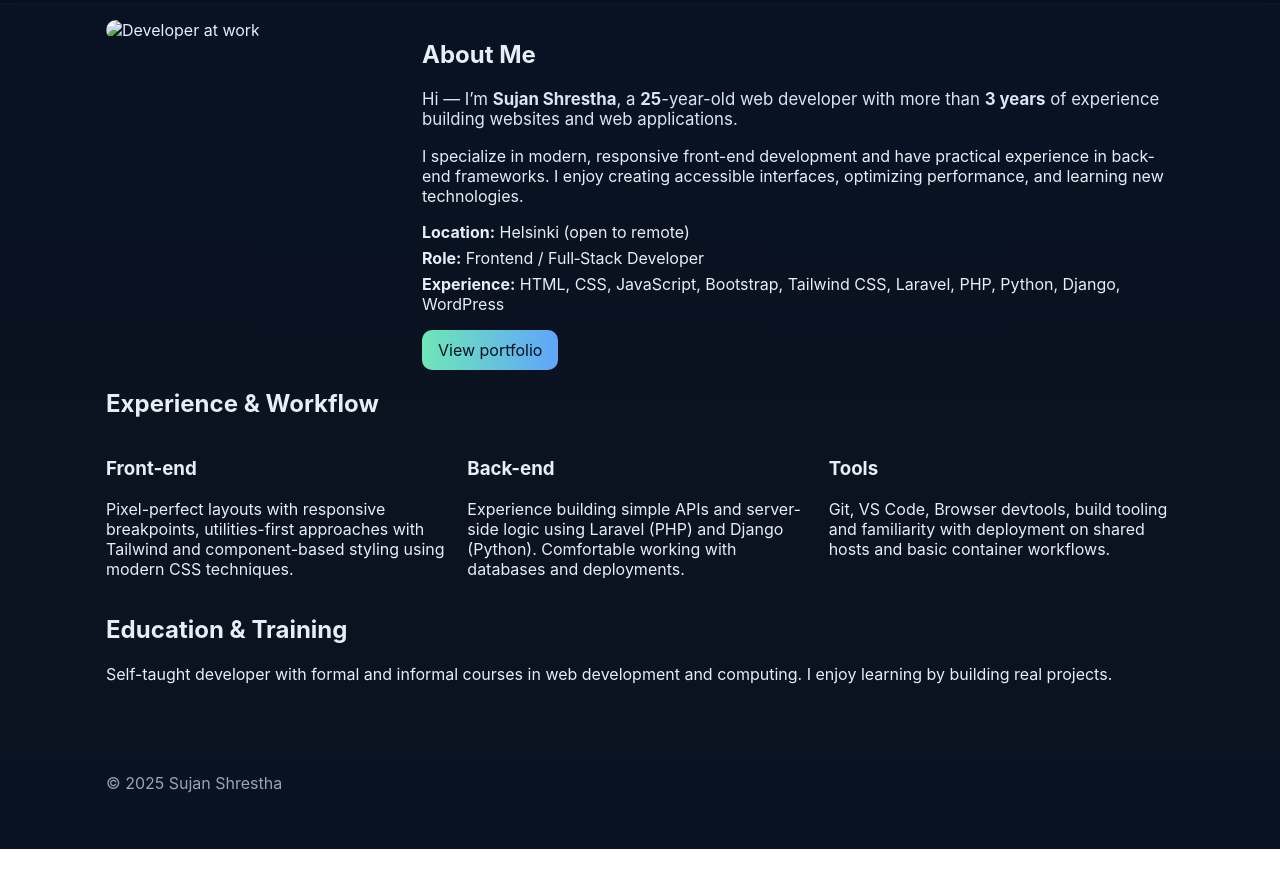
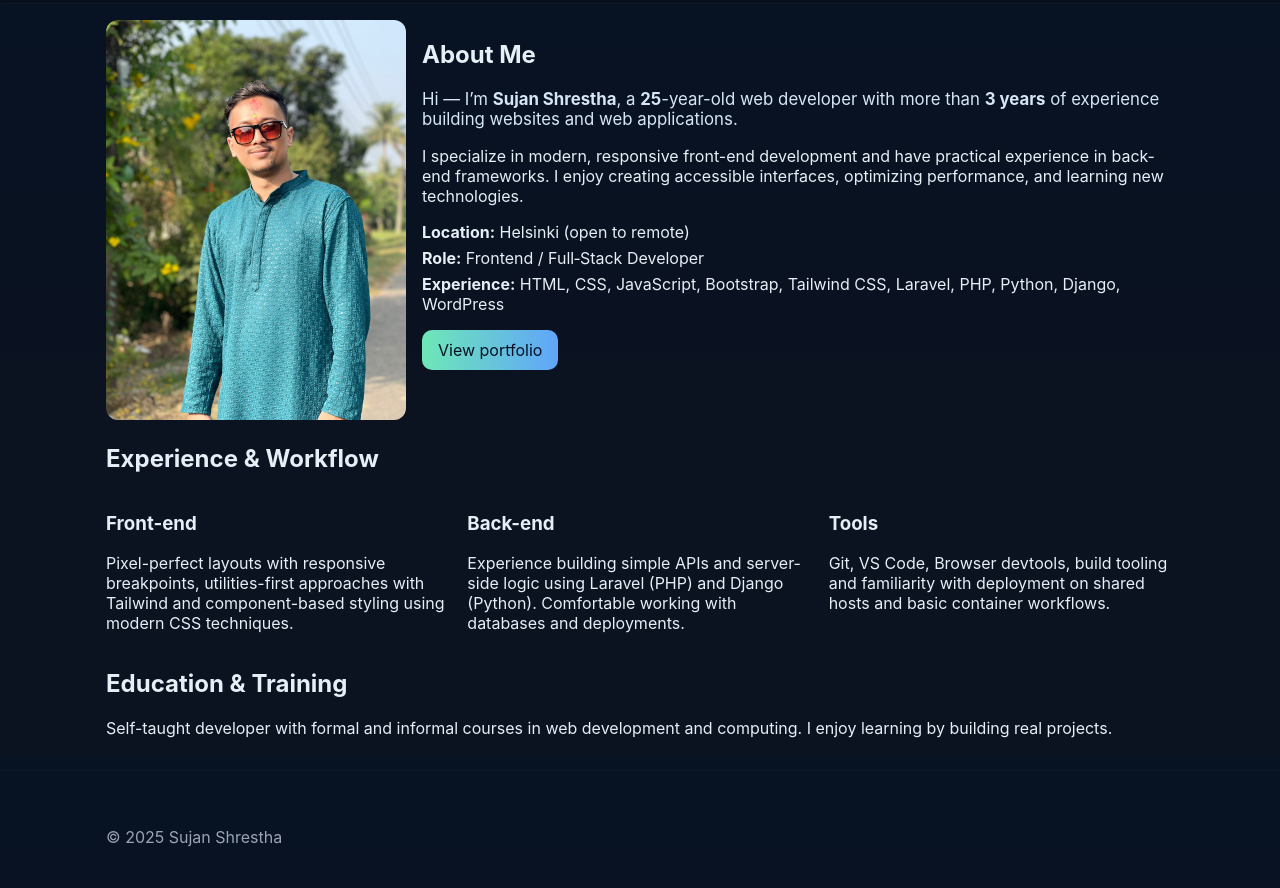
Before and after one commit to sujanxtha/website, a plain HTML site: page about.html in a window 1280 px wide. Shown: the part 42-930 px from the top of the page. Before the commit the page ends 891 px from the top, so only its background shows below. Drawn offline with Linux system fonts and the light colour scheme; the site is published under a folder, as on GitHub Pages, so addresses that start at the root find nothing.

Commit message:
Update image source path in about.html

```diff
--- a/about.html
+++ b/about.html
@@ -28,7 +28,7 @@
     <section class="about-intro">
       <div class="about-inner">
         <div class="photo">
-          <img src="/sujanpic.jpeg" alt="Developer at work">
+          <img src="./sujanpic.jpeg" alt="Developer at work">
         </div>
         <div class="bio">
           <h1>About Me</h1>
```
